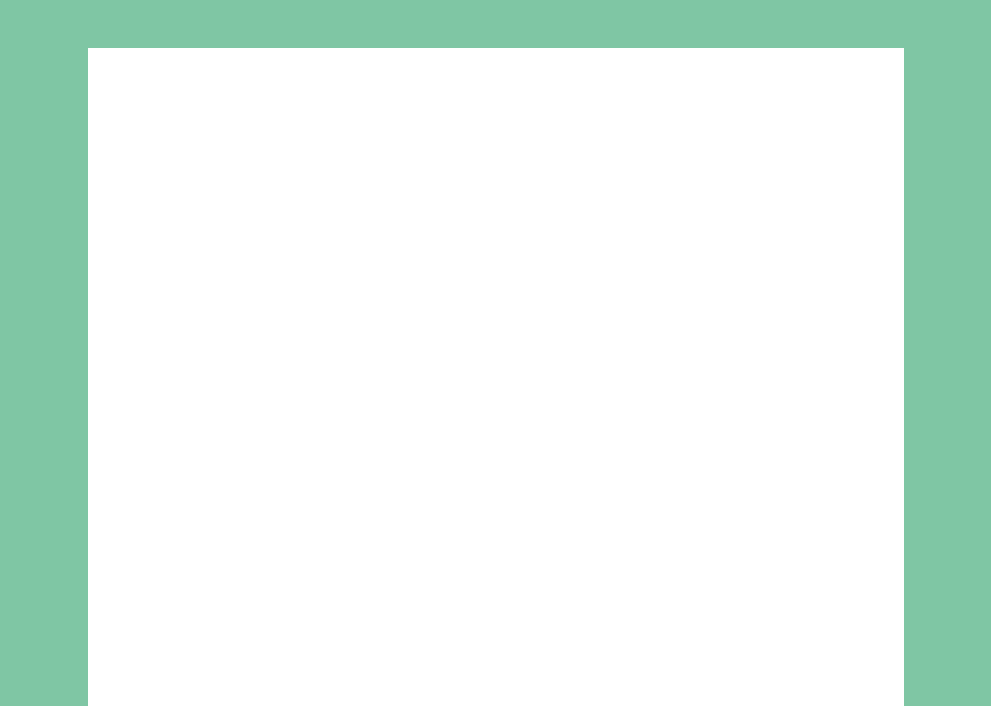
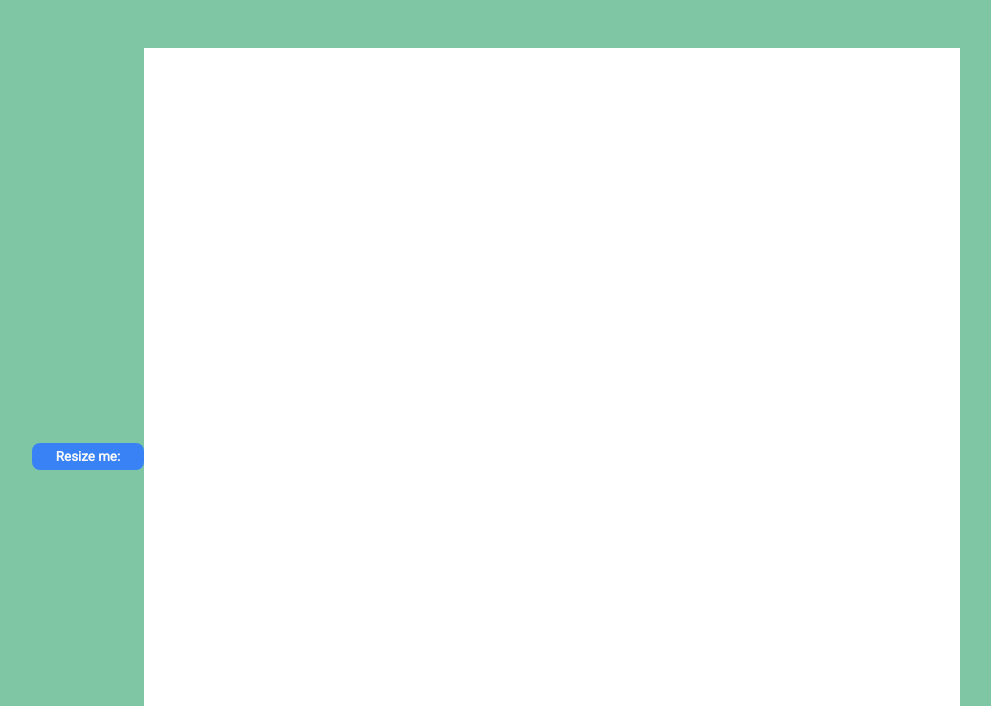
Before and after one commit to ReneSzz/etch-a-sketch, a plain HTML site: page index.html in a window 1280 px wide. Shown: the part 94-800 px from the top of the page, without its empty margins (144-1135 px from the left). Drawn offline with Linux system fonts and the light colour scheme.

Commit message:
added resize button to html/css no functionality currently.

```diff
--- a/index.html
+++ b/index.html
@@ -19,7 +19,7 @@
 
     <div id="container">
 
-
+        <button id="resizeButton"> Resize me:  </button>
     </div>
 
 
--- a/style.css
+++ b/style.css
@@ -2,7 +2,7 @@
 
 
 body {
-overflow: hidden;
+/* overflow: hidden; */
 margin:0;
 padding:0;
 }
@@ -43,3 +43,17 @@ padding:0;
     padding-bottom: 100px;
 
 }
+
+
+
+
+#resizeButton{
+    background: #3882f6;
+    color: #f9faf8;
+    font-family: 'Roboto', sans-serif;
+    font-weight: bold;
+    padding: 6px 24px;
+    border: none;
+    border-radius: 8px;
+
+}
```
